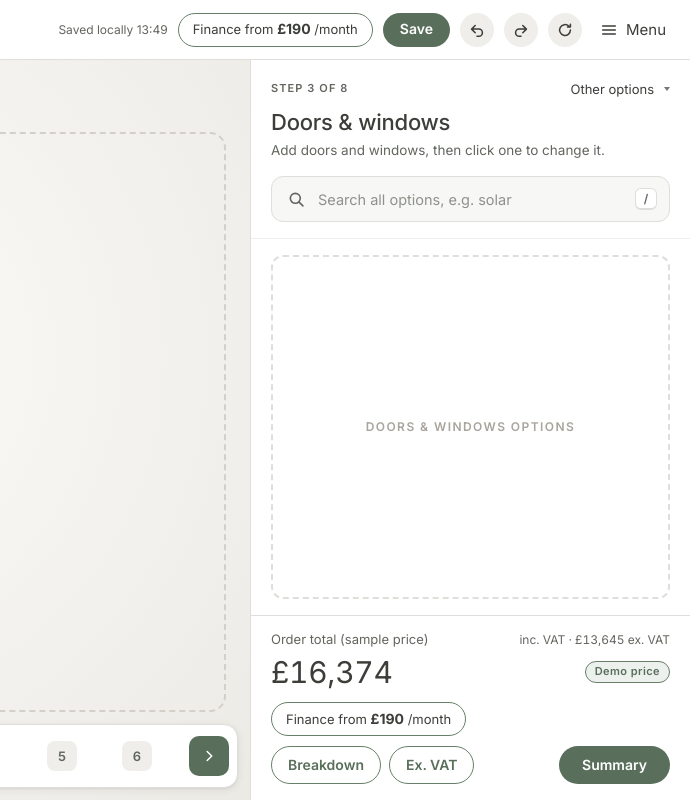
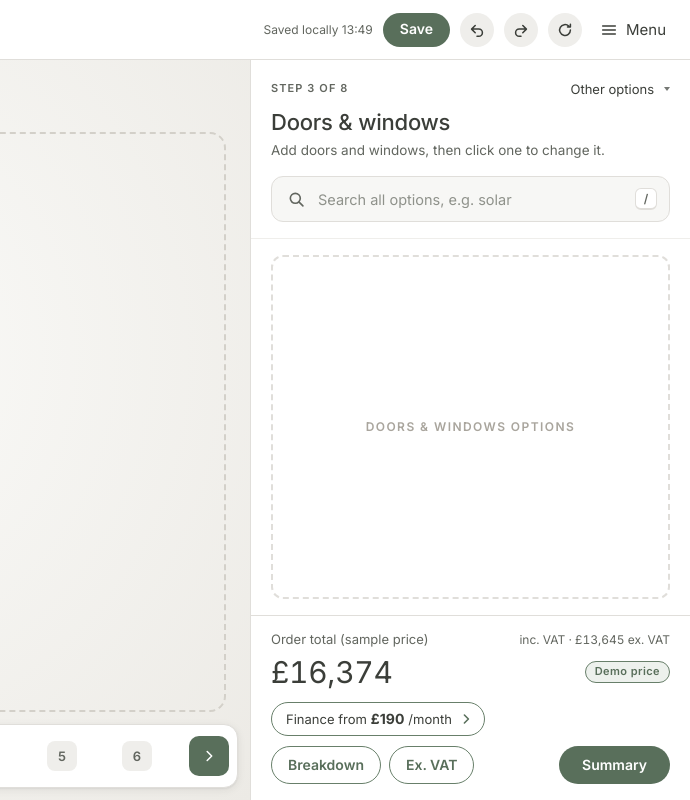
Before and after one commit to AdamOwenGR/wizard-designs, a plain HTML site: page configurator.html in a window 1280 px wide. Shown: the full height of the page, 590-1280 px from the left. Drawn offline with Linux system fonts and the light colour scheme.

Commit message:
Move finance to the price footer only, with a CTA chevron
Removes the finance button from the top bar and adds a > chevron to the
footer finance button so it reads as a call to action.

Co-Authored-By: Claude Opus 5.5 <noreply@anthropic.com>

```diff
--- a/configurator.css
+++ b/configurator.css
@@ -639,7 +639,18 @@ svg { display: block; }
   letter-spacing: -.01em;
   font-variant-numeric: tabular-nums;
 }
-.pf-finance { margin-bottom: 10px; }
+.pf-finance {
+  display: inline-flex; align-items: center; gap: 4px;
+  margin-bottom: 10px;
+  padding-right: 10px;
+}
+.pf-chevron {
+  width: 16px; height: 16px;
+  margin-left: 2px;
+  fill: none; stroke: var(--gr-green-accessible); stroke-width: 2; stroke-linecap: round; stroke-linejoin: round;
+  transition: transform .2s var(--ease);
+}
+.pf-finance:hover .pf-chevron { transform: translateX(3px); }
 .pf-actions { display: flex; gap: 8px; }
 .pf-actions .btn-primary { margin-left: auto; padding: 0 22px; }
 
--- a/configurator.html
+++ b/configurator.html
@@ -28,7 +28,6 @@
     </div>
     <div class="tb-right">
       <span class="tb-saved" id="saved">Saved locally</span>
-      <button type="button" class="pill-btn" id="finance-top">Finance from <strong id="finance-top-amt">—</strong> /month</button>
       <button type="button" class="btn btn-primary btn-sm">Save</button>
       <button type="button" class="icon-btn" aria-label="Undo" data-tip="Undo"><svg viewBox="0 0 20 20"><path d="M8 5 4 9l4 4M4.5 9H12a4 4 0 0 1 0 8h-2" /></svg></button>
       <button type="button" class="icon-btn" aria-label="Redo" data-tip="Redo"><svg viewBox="0 0 20 20"><path d="m12 5 4 4-4 4M15.5 9H8a4 4 0 0 0 0 8h2" /></svg></button>
@@ -115,7 +114,7 @@
         <strong class="pf-price" id="pf-price">—</strong>
         <span class="chip chip-demo">Demo price</span>
       </div>
-      <button type="button" class="pill-btn pf-finance">Finance from <strong id="finance-foot-amt">—</strong> /month</button>
+      <button type="button" class="pill-btn pf-finance">Finance from <strong id="finance-foot-amt">—</strong> /month<svg class="pf-chevron" viewBox="0 0 20 20" aria-hidden="true"><path d="m8 5 5 5-5 5"/></svg></button>
       <div class="pf-actions">
         <button type="button" class="btn btn-outline">Breakdown</button>
         <button type="button" class="btn btn-outline" id="vat-toggle" aria-pressed="false">Ex. VAT</button>
--- a/configurator.js
+++ b/configurator.js
@@ -95,7 +95,6 @@
     $('#pf-price').textContent = fmt(exVat ? ex : inc);
     $('#pf-vat').textContent = exVat ? `ex. VAT · ${fmt(inc)} inc. VAT` : `inc. VAT · ${fmt(ex)} ex. VAT`;
     const monthly = fmt(inc * FINANCE_RATE);
-    $('#finance-top-amt').textContent = monthly;
     $('#finance-foot-amt').textContent = monthly;
     $('#vat-toggle').setAttribute('aria-pressed', exVat);
   }
```
